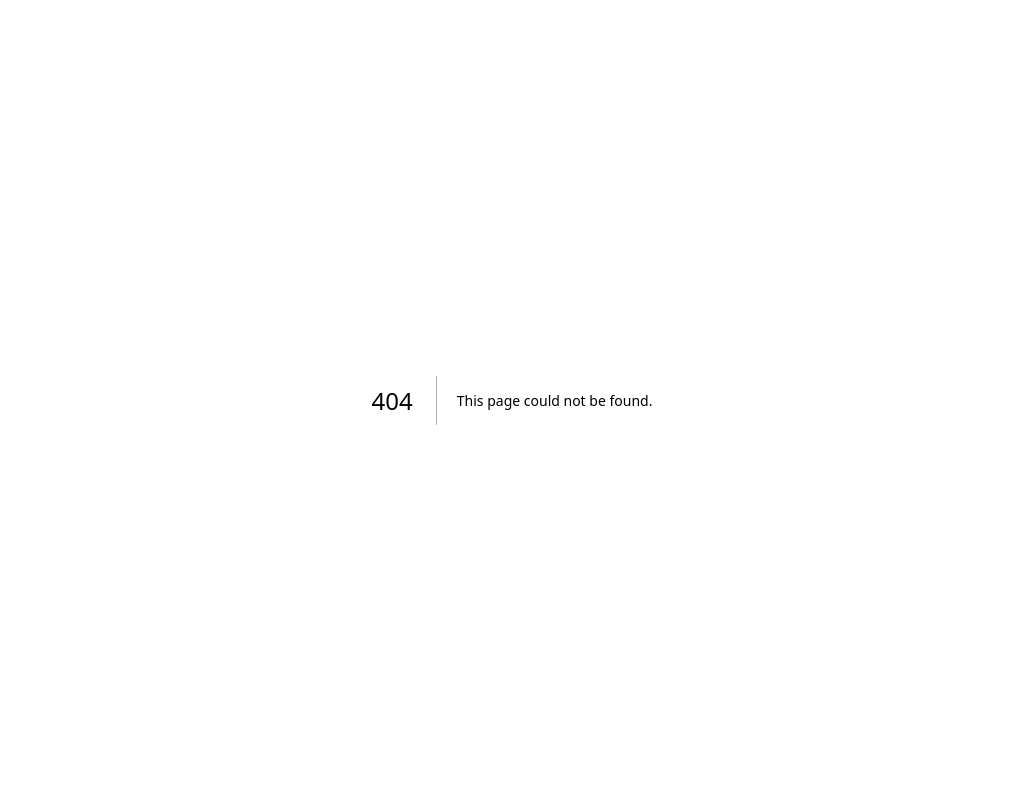
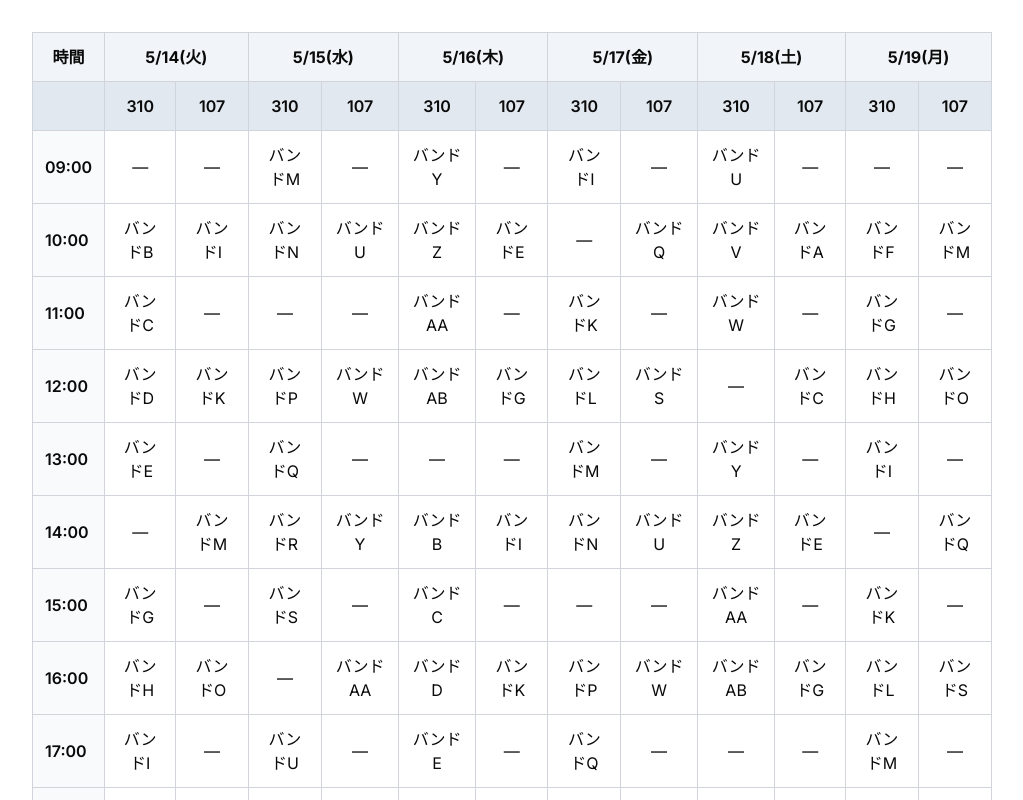
Before and after one commit to PanRoom/keion-core, a Next.js app: page /Practice-time-result in a window 1280 px wide. Before the commit this address had no page. Shown: the top 800 px of the page, without its empty margins (128-1151 px from the left). Built offline with nearby package versions, Linux system fonts and the light colour scheme.

Commit message:
未完成

```diff
--- /dev/null
+++ b/app/Practice-time-result/page.tsx
@@ -0,0 +1,224 @@
+// ...existing code...
+'use client'
+
+import React from 'react'
+
+type PracticeMatrix = (string | 0)[][][]
+
+// 曜日ヘッダーの定義
+const dayHeaders = [
+  { key: 'tuesday', label: '5/14(火)' },
+  { key: 'wednesday', label: '5/15(水)' },
+  { key: 'thursday', label: '5/16(木)' },
+  { key: 'friday', label: '5/17(金)' },
+  { key: 'saturday', label: '5/18(土)' },
+  { key: 'monday', label: '5/19(月)' },
+]
+
+//場所の定義
+const LOCATIONS = ['310', '107'] as const
+
+const START_HOUR = 9
+const END_HOUR = 20
+
+//時間スロットの定義
+const timeSlots = Array.from(
+  { length: END_HOUR - START_HOUR + 1 },
+  (_, index) => `${String(START_HOUR + index).padStart(2, '0')}:00`
+)
+
+
+//ダミーデータ
+const DUMMY_BANDS = [
+  'バンドA',
+  'バンドB',
+  'バンドC',
+  'バンドD',
+  'バンドE',
+  'バンドF',
+  'バンドG',
+  'バンドH',
+  'バンドI',
+  'バンドJ',
+  'バンドK',
+  'バンドL',
+  'バンドM',
+  'バンドN',
+  'バンドO',
+  'バンドP',
+  'バンドQ',
+  'バンドR',
+  'バンドS',
+  'バンドT',
+  'バンドU',
+  'バンドV',
+  'バンドW',
+  'バンドX',
+  'バンドY',
+  'バンドZ',
+  'バンドAA',
+  'バンドAB',
+]
+
+// 練習時間マトリックスの生成
+const practiceMatrix: PracticeMatrix = dayHeaders.map((_, dayIndex) =>
+  timeSlots.map((_, slotIndex) => {
+    const baseIndex = dayIndex * timeSlots.length + slotIndex
+    const primary =
+      (baseIndex + dayIndex) % 5 === 0 ? 0 : DUMMY_BANDS[baseIndex % DUMMY_BANDS.length]
+    const secondary =
+      (baseIndex + slotIndex) % 4 === 0
+        ? 0
+        : DUMMY_BANDS[(baseIndex + 7) % DUMMY_BANDS.length]
+    return [primary, secondary] as [string | 0, string | 0]
+  })
+)
+
+type PracticeEvent = {
+  dayKey: (typeof dayHeaders)[number]['key']
+  location: (typeof LOCATIONS)[number]
+  bandName: string
+  startHour: number
+  endHour: number | 'all-day'
+}
+
+const toMatrix = (events: PracticeEvent[]): PracticeMatrix => {
+  const matrix = dayHeaders.map(() =>
+    timeSlots.map(() => Array.from({ length: LOCATIONS.length }, () => 0 as string | 0))
+  )
+
+  events.forEach(({ dayKey, location, bandName, startHour, endHour }) => {
+    const dayIndex = dayHeaders.findIndex((d) => d.key === dayKey)
+    if (dayIndex === -1) return
+
+    const locationIndex = LOCATIONS.findIndex((loc) => loc === location)
+    if (locationIndex === -1) return
+
+    const from = Math.max(startHour, START_HOUR)
+    const to =
+      endHour === 'all-day' ? END_HOUR : Math.min(endHour - 1, END_HOUR)
+
+    for (let hour = from; hour <= to; hour += 1) {
+      const slotIndex = hour - START_HOUR
+      if (slotIndex < 0 || slotIndex >= timeSlots.length) continue
+      matrix[dayIndex][slotIndex][locationIndex] = bandName
+    }
+  })
+
+  return matrix
+}
+
+const practiceMatrix2: PracticeMatrix = toMatrix([
+  { dayKey: 'tuesday', location: '310', bandName: '終日バンド', startHour: 9, endHour: 'all-day' },
+  { dayKey: 'friday', location: '107', bandName: '午後バンド', startHour: 13, endHour: 17 },
+])
+
+const baseCellStyle: React.CSSProperties = {
+  border: '1px solid #d1d5db',
+  padding: '0.75rem',
+  textAlign: 'center',
+  backgroundColor: '#ffffff',
+}
+
+const headerCellStyle: React.CSSProperties = {
+  ...baseCellStyle,
+  backgroundColor: '#f1f5f9',
+  fontWeight: 700,
+}
+
+const subHeaderCellStyle: React.CSSProperties = {
+  ...baseCellStyle,
+  backgroundColor: '#e2e8f0',
+  fontWeight: 600,
+}
+
+const timeCellStyle: React.CSSProperties = {
+  ...baseCellStyle,
+  textAlign: 'left',
+  fontWeight: 600,
+  backgroundColor: '#f8fafc',
+}
+
+const bodyCellStyle: React.CSSProperties = {
+  ...baseCellStyle,
+}
+
+const formatBand = (value: string | 0 | undefined) =>
+  typeof value === 'string' && value.trim().length > 0 ? value : '—'
+
+export default function PracticeTimePage() {
+  return (
+    <main
+      style={{
+        display: 'flex',
+        justifyContent: 'center',
+        padding: '2rem',
+      }}
+    >
+      <div
+        style={{
+          width: '100%',
+          maxWidth: '960px',
+          overflowX: 'auto',
+        }}
+      >
+        <table
+          style={{
+            width: '100%',
+            minWidth: '720px',
+            borderCollapse: 'collapse',
+            backgroundColor: '#f8fafc',
+          }}
+        >
+          <thead>
+            <tr>
+              <th style={headerCellStyle}>時間</th>
+              {dayHeaders.map((day) => (
+                <th
+                  key={day.key}
+                  colSpan={LOCATIONS.length}
+                  style={headerCellStyle}
+                >
+                  {day.label}
+                </th>
+              ))}
+            </tr>
+            <tr>
+              <th style={subHeaderCellStyle}></th>
+              {dayHeaders.flatMap((day) =>
+                LOCATIONS.map((location) => (
+                  <th
+                    key={`${day.key}-${location}`}
+                    style={subHeaderCellStyle}
+                  >
+                    {location}
+                  </th>
+                ))
+              )}
+            </tr>
+          </thead>
+          <tbody>
+            {timeSlots.map((slotLabel, slotIndex) => (
+              <tr key={slotLabel}>
+                <td style={timeCellStyle}>{slotLabel}</td>
+                {dayHeaders.map((_, dayIndex) =>
+                  LOCATIONS.map((_, locationIndex) => (
+                    <td
+                      key={`${dayIndex}-${slotIndex}-${locationIndex}`}
+                      style={bodyCellStyle}
+                    >
+                      {formatBand(
+                        practiceMatrix[dayIndex]?.[slotIndex]?.[locationIndex]
+                      )}
+                    </td>
+                  ))
+                )}
+              </tr>
+            ))}
+          </tbody>
+        </table>
+      </div>
+    </main>
+  )
+}
+// ...existing code...
--- a/app/time-select/page.tsx
+++ b/app/time-select/page.tsx
@@ -66,6 +66,7 @@ export default function TimeSelectPage() {
       return next
     })
   }
+
 
   const handleSubmit = () => {
     setOutput(matrix.map((row) => [...row]))
```
